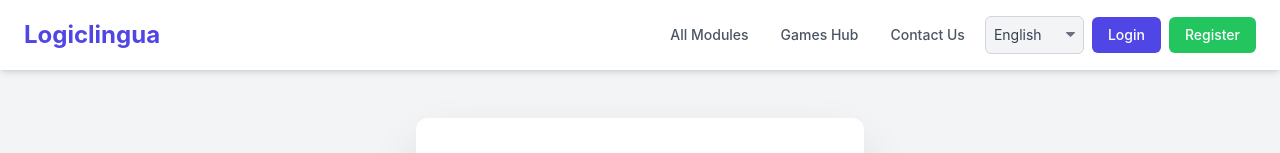
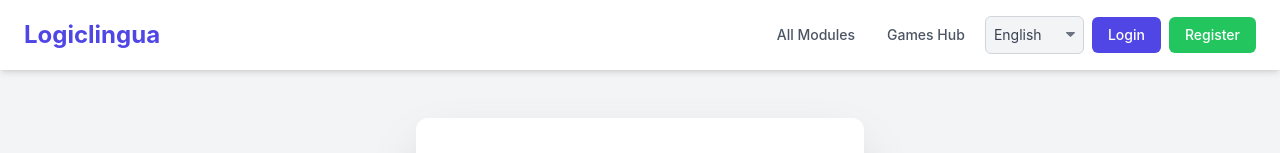
Before and after one commit to Dilmukhammed/khurli, a React (Create React App) app: page /login in a window 1280 px wide. Shown: the top 153 px of the page. Built offline with nearby package versions, Linux system fonts and the light colour scheme; no server answers.

Commit message:
refactor: Remove 'Contact Us' link from header
- Removes the 'Contact Us' NavLink from the Header component.
- Comments out the related translations in Header.js.
- The contact page remains accessible via the button on the home page.

```diff
--- a/src/components/layout/Header.js
+++ b/src/components/layout/Header.js
@@ -19,7 +19,7 @@ const Header = () => {
       navLogin: "Войти",
       navRegister: "Регистрация",
       navLogout: "Выйти",
-      navContact: "Контакты", // Added Contact link translation
+      // navContact: "Контакты", // Removed Contact link translation
       loading: "Загрузка..."
     },
     en: {
@@ -30,7 +30,7 @@ const Header = () => {
       navLogin: "Login",
       navRegister: "Register",
       navLogout: "Logout",
-      navContact: "Contact Us", // Added Contact link translation
+      // navContact: "Contact Us", // Removed Contact link translation
       loading: "Loading..."
     }
   };
@@ -89,7 +89,7 @@ const Header = () => {
         <div className="flex items-center space-x-2">
           <NavLink to="/modules">{t.navAllModules}</NavLink>
           <NavLink to="/games">{t.navGamesHub}</NavLink>
-          <NavLink to="/contact">{t.navContact}</NavLink> {/* Added Contact Us link */}
+          {/* <NavLink to="/contact">{t.navContact}</NavLink> Removed Contact Us link */}
 
           {isAuthenticated && (
             <>
```
